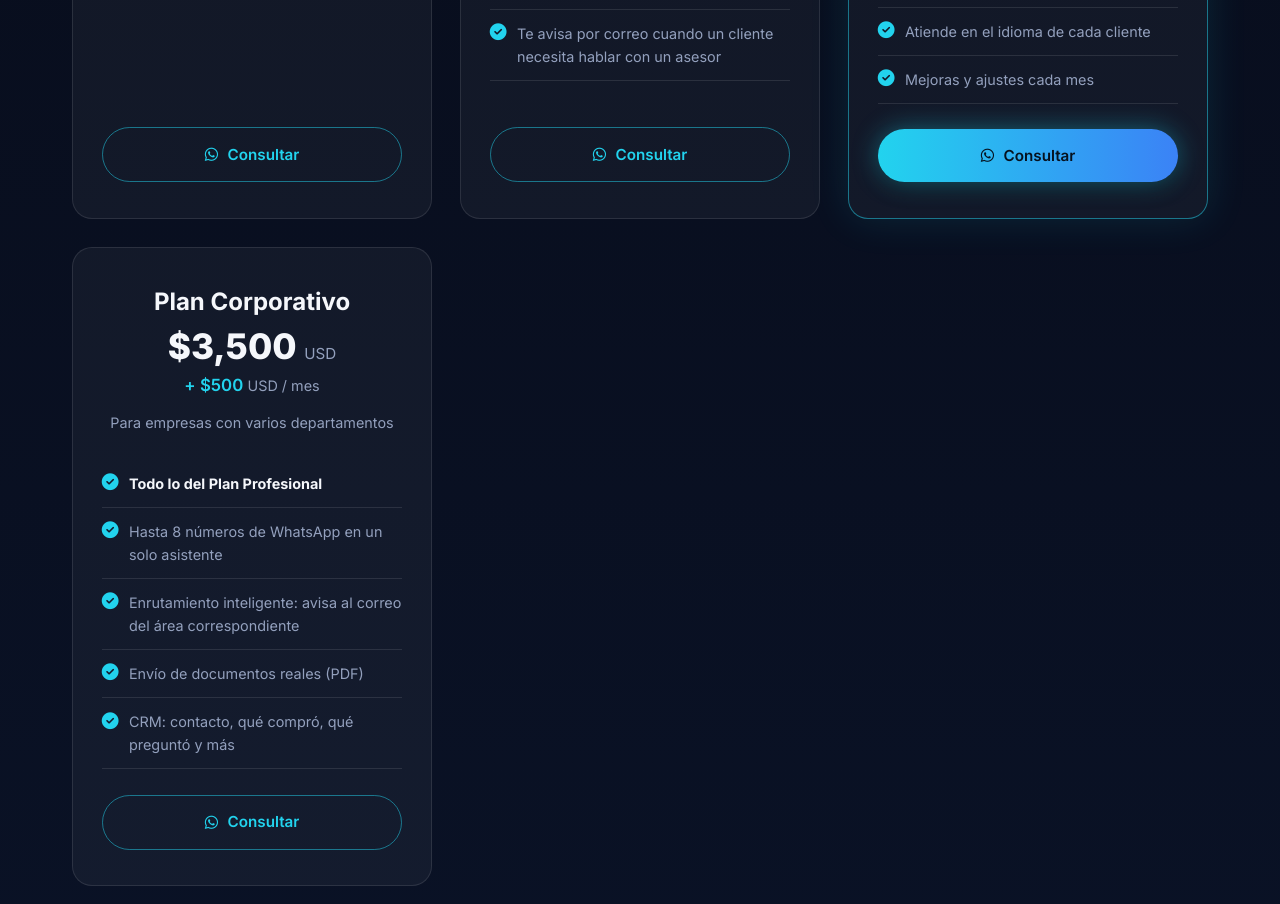
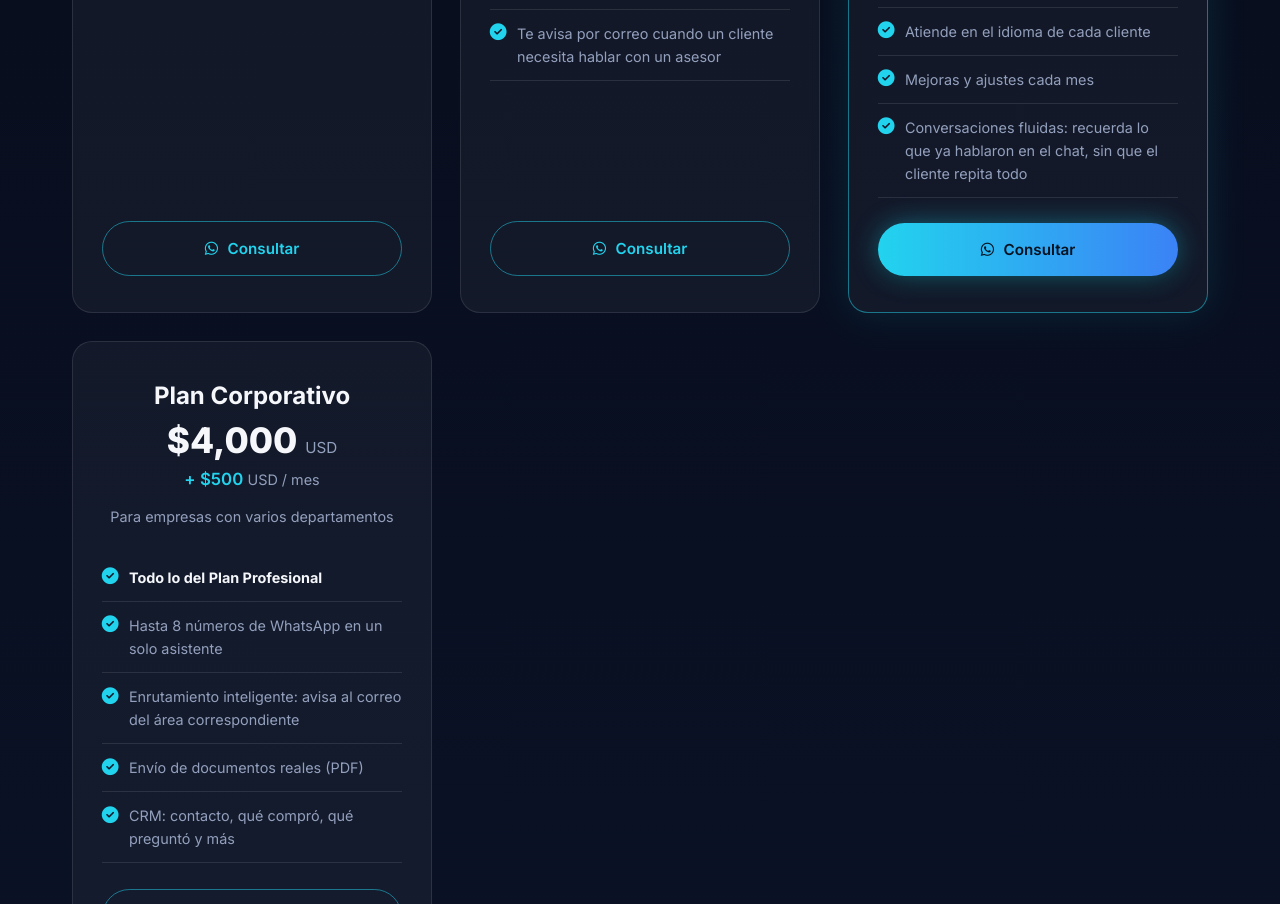
Before and after one commit to innovaai34-bit/innova-ai-web, a plain HTML site: page index.html in a window 1280 px wide. Shown: the part 5938-6842 px from the top of the page. Drawn offline with Linux system fonts and the light colour scheme.

Commit message:
Update index.html

```diff
--- a/index.html
+++ b/index.html
@@ -364,6 +364,7 @@ footer { background: var(--bg-3); color: white; padding: 4rem 0 2rem; border-top
                     <li><i class="fas fa-check-circle"></i> <span data-i18n="p.pro.f5">Te avisa cuando un cliente quiere comprar</span></li>
                     <li><i class="fas fa-check-circle"></i> <span data-i18n="p.pro.f6">Atiende en el idioma de cada cliente</span></li>
                     <li><i class="fas fa-check-circle"></i> <span data-i18n="p.pro.f7">Mejoras y ajustes cada mes</span></li>
+                    <li><i class="fas fa-check-circle"></i> <span data-i18n="p.pro.f8">Conversaciones fluidas: recuerda lo que ya hablaron en el chat, sin que el cliente repita todo</span></li>
                 </ul>
                 <a href="https://wa.me/573054110761" class="btn btn-primary" style="width: 100%; justify-content: center;" target="_blank"><i class="fab fa-whatsapp"></i> <span data-i18n="plans.cta">Consultar</span></a>
             </div>
@@ -371,7 +372,7 @@ footer { background: var(--bg-3); color: white; padding: 4rem 0 2rem; border-top
             <div class="pricing-card fade-in">
                 <div class="pricing-header">
                     <h3 data-i18n="p.corp.name">Plan Corporativo</h3>
-                    <div class="setup-fee">$3,500 <span>USD</span></div>
+                    <div class="setup-fee">$4,000 <span>USD</span></div>
                     <div class="monthly-fee">+ $500 <span>USD / mes</span></div>
                     <p data-i18n="p.corp.tag">Para empresas con varios departamentos</p>
                 </div>
@@ -505,7 +506,7 @@ es: {
   "p.ess.name":"Plan Esencial","p.ess.tag":"Para negocios que no quieren perder ni un mensaje",
   "p.ess.f1":"Asistente en WhatsApp e Instagram","p.ess.f2":"Contesta precios, horarios y preguntas frecuentes","p.ess.f3":"No deja mensajes sin responder","p.ess.f4":"Tú tomas el chat cuando es necesario","p.ess.f5":"2 líneas de WhatsApp incluidas","p.ess.f6":"Reporte semanal de contactos","p.ess.f7":"Te avisa por correo cuando un cliente necesita hablar con un asesor",
   "p.pro.badge":"Más Popular","p.pro.name":"Plan Profesional","p.pro.tag":"Para negocios que quieren atender y vender más",
-  "p.pro.f1":"Todo lo del Plan Esencial","p.pro.f2":"WhatsApp, Instagram y más plataformas","p.pro.f3":"Cualifica leads 24/7 y deriva oportunidades","p.pro.f4":"Agenda citas automáticamente","p.pro.f5":"Te avisa cuando un cliente quiere comprar","p.pro.f6":"Atiende en el idioma de cada cliente","p.pro.f7":"Mejoras y ajustes cada mes",
+  "p.pro.f1":"Todo lo del Plan Esencial","p.pro.f2":"WhatsApp, Instagram y más plataformas","p.pro.f3":"Cualifica leads 24/7 y deriva oportunidades","p.pro.f4":"Agenda citas automáticamente","p.pro.f5":"Te avisa cuando un cliente quiere comprar","p.pro.f6":"Atiende en el idioma de cada cliente","p.pro.f7":"Mejoras y ajustes cada mes","p.pro.f8":"Conversaciones fluidas: recuerda lo que ya hablaron en el chat, sin que el cliente repita todo",
   "p.corp.name":"Plan Corporativo","p.corp.tag":"Para empresas con varios departamentos",
   "p.corp.f1":"Todo lo del Plan Profesional","p.corp.f2":"Hasta 8 números de WhatsApp en un solo asistente","p.corp.f3":"Enrutamiento inteligente: avisa al correo del área correspondiente","p.corp.f4":"Envío de documentos reales (PDF)","p.corp.f5":"CRM: contacto, qué compró, qué preguntó y más",
   "cta.h2":"¿Listo para transformar la atención de tu empresa?",
@@ -574,7 +575,7 @@ en: {
   "p.ess.name":"Essential Plan","p.ess.tag":"For businesses that can't afford to miss a message",
   "p.ess.f1":"Assistant on WhatsApp and Instagram","p.ess.f2":"Answers prices, hours and FAQs","p.ess.f3":"Never leaves a message unanswered","p.ess.f4":"You take over the chat whenever needed","p.ess.f5":"2 WhatsApp lines included","p.ess.f6":"Weekly contact report","p.ess.f7":"Emails you when a customer needs to talk to an advisor",
   "p.pro.badge":"Most Popular","p.pro.name":"Professional Plan","p.pro.tag":"For businesses ready to sell more, not just reply",
-  "p.pro.f1":"Everything in Essential","p.pro.f2":"WhatsApp, Instagram and more platforms","p.pro.f3":"Qualifies leads 24/7 and flags opportunities","p.pro.f4":"Books appointments automatically","p.pro.f5":"Alerts you when a customer is ready to buy","p.pro.f6":"Replies in each customer's own language","p.pro.f7":"Monthly improvements and adjustments",
+  "p.pro.f1":"Everything in Essential","p.pro.f2":"WhatsApp, Instagram and more platforms","p.pro.f3":"Qualifies leads 24/7 and flags opportunities","p.pro.f4":"Books appointments automatically","p.pro.f5":"Alerts you when a customer is ready to buy","p.pro.f6":"Replies in each customer's own language","p.pro.f7":"Monthly improvements and adjustments","p.pro.f8":"Fluid conversations: remembers what was said in the chat, so customers never repeat themselves",
   "p.corp.name":"Corporate Plan","p.corp.tag":"For businesses with multiple departments",
   "p.corp.f1":"Everything in Professional","p.corp.f2":"Up to 8 WhatsApp numbers on one assistant","p.corp.f3":"Smart routing: alerts the right department's inbox","p.corp.f4":"Sends real documents (PDF)","p.corp.f5":"CRM: contact, what they bought, what they asked, and more",
   "cta.h2":"Ready to transform your business's customer care?",
```
